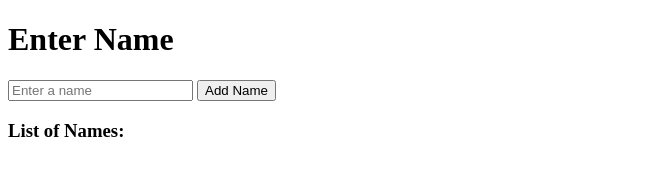
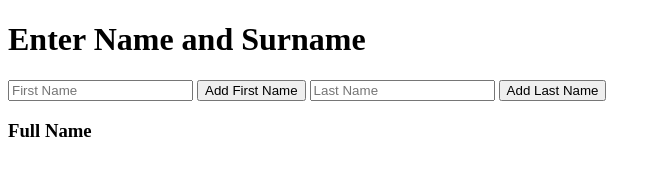
Before and after one commit to ARI-marker/lesson-32, a plain HTML site: page index.html in a window 1280 px wide. Shown: the whole page, without its empty margins (0-661 px from the left). Drawn offline with Linux system fonts and the light colour scheme.

Commit message:
kemi bere qallengja pt 2

```diff
--- a/index.html
+++ b/index.html
@@ -7,13 +7,17 @@
 </head>
 <body>
 
-  <h1>Enter Name</h1>
+  <h1>Enter Name and Surname</h1>
 
-  <input type="text" id="nameInput" placeholder="Enter a name">
-  <button onclick="addName()">Add Name</button>
+  <!-- Fushe për të shtuar emrin dhe mbiemrin -->
+  <input type="text" id="firstNameInput" placeholder="First Name">
+  <button onclick="addFirstName()">Add First Name</button>
 
-  <h3>List of Names:</h3>
-  <ul id="nameList"></ul>
+  <input type="text" id="lastNameInput" placeholder="Last Name">
+  <button onclick="addLastName()">Add Last Name</button>
+
+  <h3>Full Name</h3>
+  <p id="fullName"></p>
 
 
 
--- a/js/main.js
+++ b/js/main.js
@@ -3,17 +3,24 @@ let array = ["apple", "banana", "cherry", "kiwi"];
 for (let i = 0; i < array.length; i++) {
   console.log("Element at index " + i + " is: " + array[i]);
 }
+let firstName = '';
+let lastName = '';
 
-let nameList = [];
+    // Funksioni për të shtuar emrin
+    function addFirstName() {
+      firstName = document.getElementById('firstNameInput').value;
+      document.getElementById('firstNameInput').value = '';  // Pastroni inputin
+      FullName();
+    }
 
-    // Funksioni për të shtuar emrin në listë
-    function addName() {
-      let name = document.getElementById('nameInput').value;
-      if (name) {
-        nameList.push(name);  // Shto emrin në listë
-        document.getElementById('nameInput').value = '';  // Pastroni inputin
+    // Funksioni për të shtuar mbiemrin
+    function addLastName() {
+      lastName = document.getElementById('lastNameInput').value;
+      document.getElementById('lastNameInput').value = '';  // Pastroni inputin
+      FullName();
+    }
 
-        // Krijoni elementin <li> dhe shtohet direkt në listë
-        document.getElementById('nameList').innerHTML += `<li>${name}</li>`;
-      }
+    // Funksioni për të shfaqur emrin e plotë
+    function FullName() {
+      document.getElementById('fullName').textContent = firstName + ' ' + lastName;
     }
```
